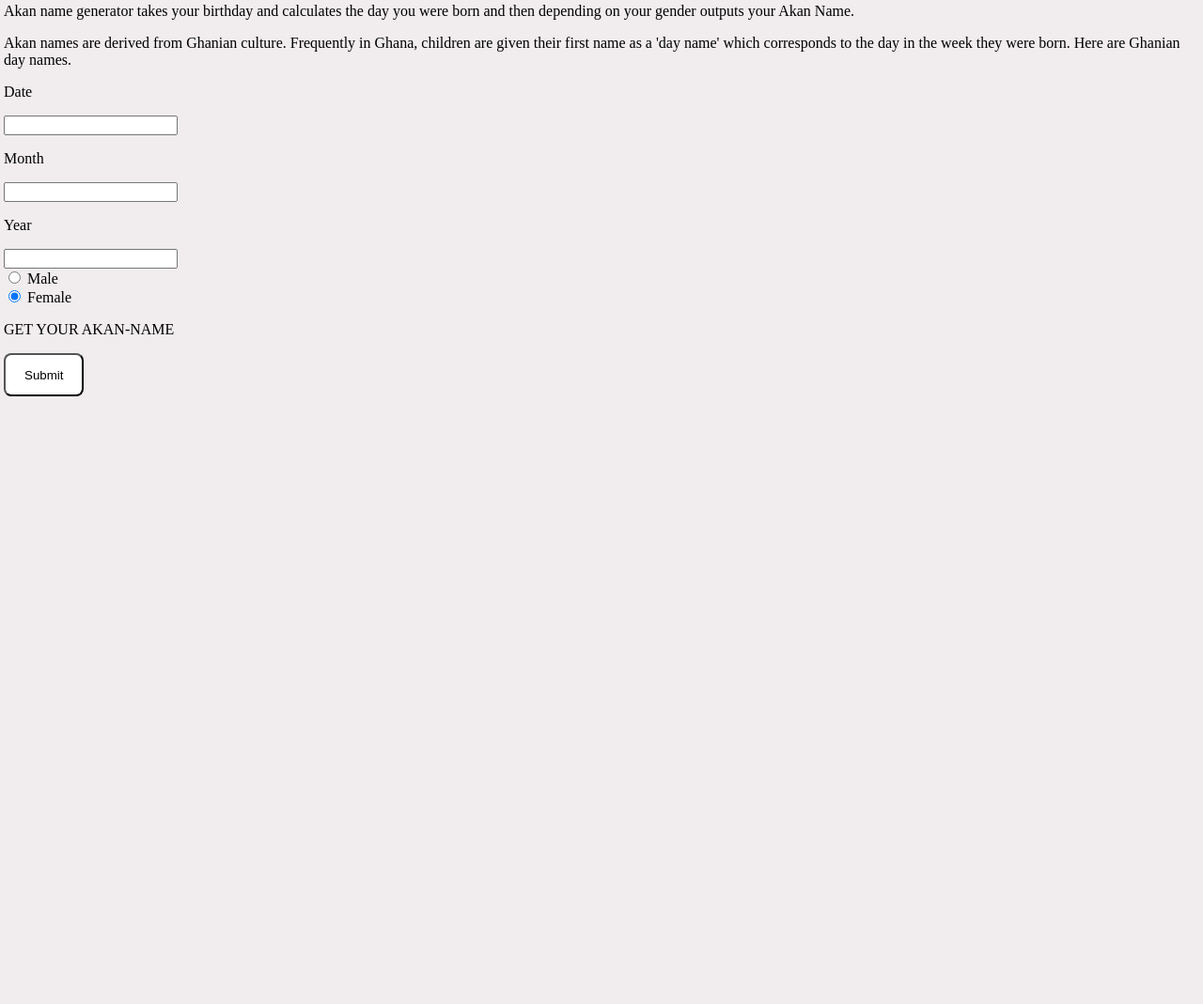
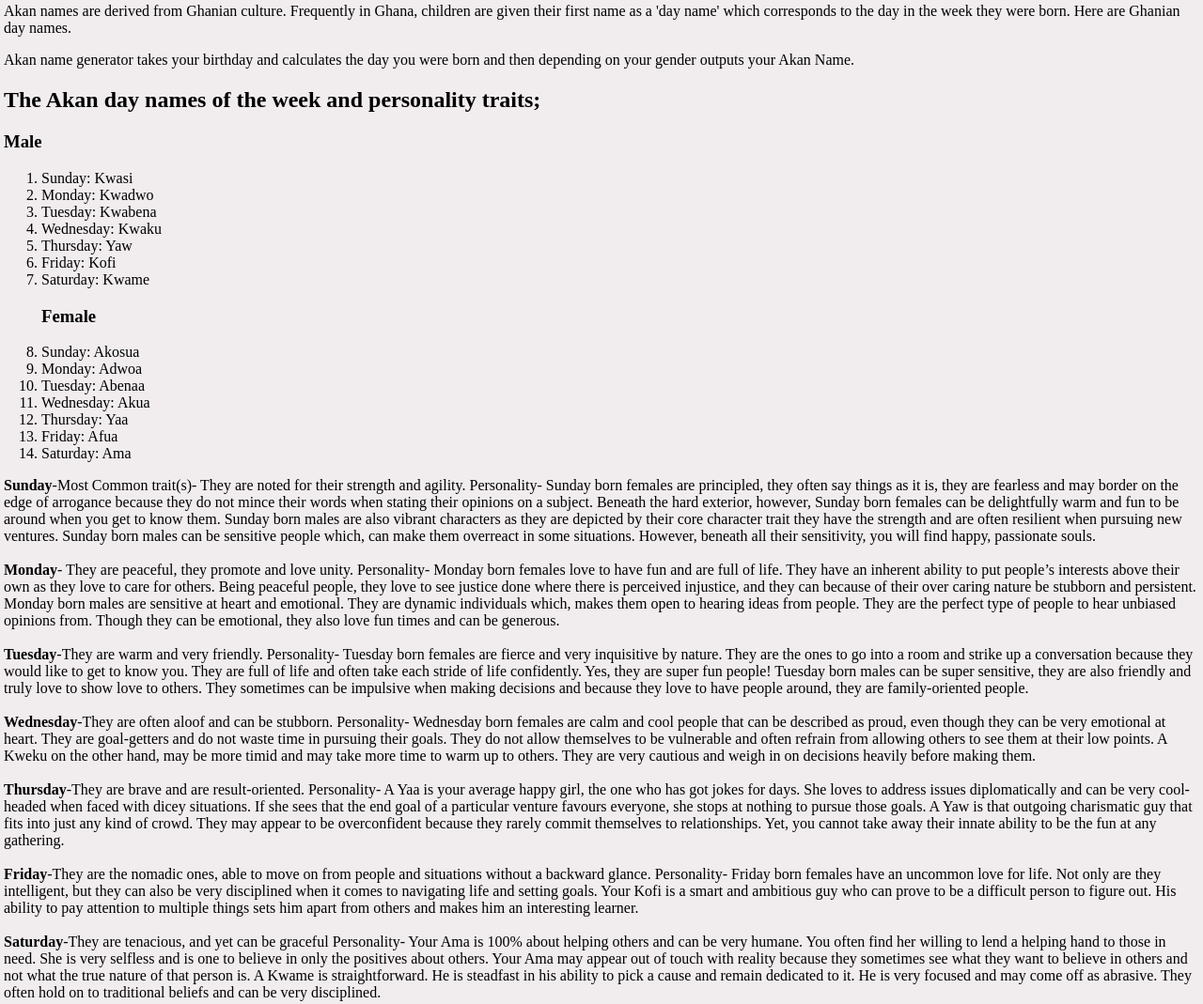
Before and after one commit to S1kN0/ProjectAkan, a plain HTML site: page index.html in a window 1280 px wide. Shown: the part 1064-2133 px from the top of the page at 94% size. Before the commit the page ends 1506 px from the top, so only its background shows below. Drawn offline with Linux system fonts and the light colour scheme.

Commit message:
add texts

```diff
--- a/index.html
+++ b/index.html
@@ -4,12 +4,15 @@
 
 <link rel="stylesheet" type="text/css" href="style.css"/>
 <link rel="" href="/" />
+
+<h1 class="logo">Akan Name generator</h1>
+
 </head>
-<body><h1 class="logo">Akan Name generator</h1>
+<body>
 
     <!--menu---->
     <ul>
-        <li><a href="#about"></a>More Info</li>
+        <li><a href="#about"></a></li>
         <li><a href="#projects">Projects</a></li>
         <li><a href="#projects">Name generator</a></li>
     </ul>
@@ -26,12 +29,87 @@
 <div>The Akan people are a historically important ethnic group of West Africa. With over 20 million members the Akans are one of the biggest Ethnic groups in West Africa today.</div>
 <p> The Akan are the largest ethnic group in both Ghana and the Ivory Coast.</p>
 <div></div>
-
+<div>Akan names are derived from Ghanian culture. Frequently in Ghana, children are given their first name as a 'day name' which corresponds to the day in the week they were born. Here are Ghanian day names.</p>
 
 <p> Akan name generator takes your birthday and calculates the day you were born and then depending on your gender outputs your Akan Name.</div>
 <div>
 
-<div>Akan names are derived from Ghanian culture. Frequently in Ghana, children are given their first name as a 'day name' which corresponds to the day in the week they were born. Here are Ghanian day names.</p>
+
+
+<section class="" id="Akan">
+<h2>The Akan day names of the week and personality traits;</h2>
+<h1>Male</h1>
+<ol>
+<li>Sunday: Kwasi</li>
+<li>Monday: Kwadwo</li>
+<li>Tuesday: Kwabena</li>
+<li>Wednesday: Kwaku</li>
+<li>Thursday:  Yaw</li>
+<li>Friday: Kofi</li>
+<li>Saturday: Kwame</li>
+
+
+<h1>Female</h1>
+<li>Sunday: Akosua</li>
+<li>Monday: Adwoa</li>
+<li>Tuesday: Abenaa</li>
+<li>Wednesday: Akua</li>
+<li>Thursday:  Yaa</li>
+<li>Friday: Afua</li>
+<li>Saturday: Ama</li>
+
+
+</ol>
+
+<div><b> Sunday</b>-Most Common trait(s)- They are noted for their strength and agility.
+
+    Personality- Sunday born females are principled, they often say things as it is, they are fearless and may border on the edge of arrogance because they do not mince their words when stating their opinions on a subject. Beneath the hard exterior, however, Sunday born females can be delightfully warm and fun to be around when you get to know them.
+
+    Sunday born males are also vibrant characters as they are depicted by their core character trait they have the strength and are often resilient when pursuing new ventures. Sunday born males can be sensitive people which, can make them overreact in some situations. However, beneath all their sensitivity, you will find happy, passionate souls.
+
+       </div>
+<br>
+<div><b>Monday</b>- They are peaceful, they promote and love unity.
+
+    Personality- Monday born females love to have fun and are full of life. They have an inherent ability to put people’s interests above their own as they love to care for others. Being peaceful people, they love to see justice done where there is perceived injustice, and they can because of their over caring nature be stubborn and persistent.
+
+    Monday born males are sensitive at heart and emotional. They are dynamic individuals which, makes them open to hearing ideas from people. They are the perfect type of people to hear unbiased opinions from. Though they can be emotional, they also love fun times and can be generous.</div>
+<br>
+<div><b>Tuesday</b>-They are warm and very friendly.
+
+    Personality- Tuesday born females are fierce and very inquisitive by nature. They are the ones to go into a room and strike up a conversation because they would like to get to know you. They are full of life and often take each stride of life confidently. Yes, they are super fun people!
+
+    Tuesday born males can be super sensitive, they are also friendly and truly love to show love to others. They sometimes can be impulsive when making decisions and because they love to have people around, they are family-oriented people. </div>
+<br>
+<div><b>Wednesday</b>-They are often aloof and can be stubborn.
+
+    Personality- Wednesday born females are calm and cool people that can be described as proud, even though they can be very emotional at heart. They are goal-getters and do not waste time in pursuing their goals. They do not allow themselves to be vulnerable and often refrain from allowing others to see them at their low points.
+
+    A Kweku on the other hand, may be more timid and may take more time to warm up to others. They are very cautious and weigh in on decisions heavily before making them. </div>
+<br>
+<div><b> Thursday</b>-They are brave and are result-oriented.
+
+    Personality- A Yaa is your average happy girl, the one who has got jokes for days. She loves to address issues diplomatically and can be very cool-headed when faced with dicey situations. If she sees that the end goal of a particular venture favours everyone, she stops at nothing to pursue those goals.
+
+    A Yaw is that outgoing charismatic guy that fits into just any kind of crowd. They may appear to be overconfident because they rarely commit themselves to relationships. Yet, you cannot take away their innate ability to be the fun at any gathering. </div>
+<br>
+<div><b>Friday</b>-They are the nomadic ones, able to move on from people and situations without a backward glance.
+
+    Personality- Friday born females have an uncommon love for life. Not only are they intelligent, but they can also be very disciplined when it comes to navigating life and setting goals. Your Kofi is a smart and ambitious guy who can prove to be a difficult person to figure out. His ability to pay attention to multiple things sets him apart from others and makes him an interesting learner. </div>
+<br>
+<div><b>Saturday</b>-They are tenacious, and yet can be graceful
+
+    Personality- Your Ama is 100% about helping others and can be very humane. You often find her willing to lend a helping hand to those in need. She is very selfless and is one to believe in only the positives about others. Your Ama may appear out of touch with reality because they sometimes see what they want to believe in others and not what the true nature of that person is.
+
+    A Kwame is straightforward. He is steadfast in his ability to pick a cause and remain dedicated to it. He is very focused and may come off as abrasive. They often hold on to traditional beliefs and can be very disciplined. </div>
+
+
+
+
+
+
+
+</div>
 
 
 
@@ -41,8 +119,7 @@
 
 
 
-
-
+</section>
 
 <form id="afrmaAkan">
     <p>Date</p>
```
